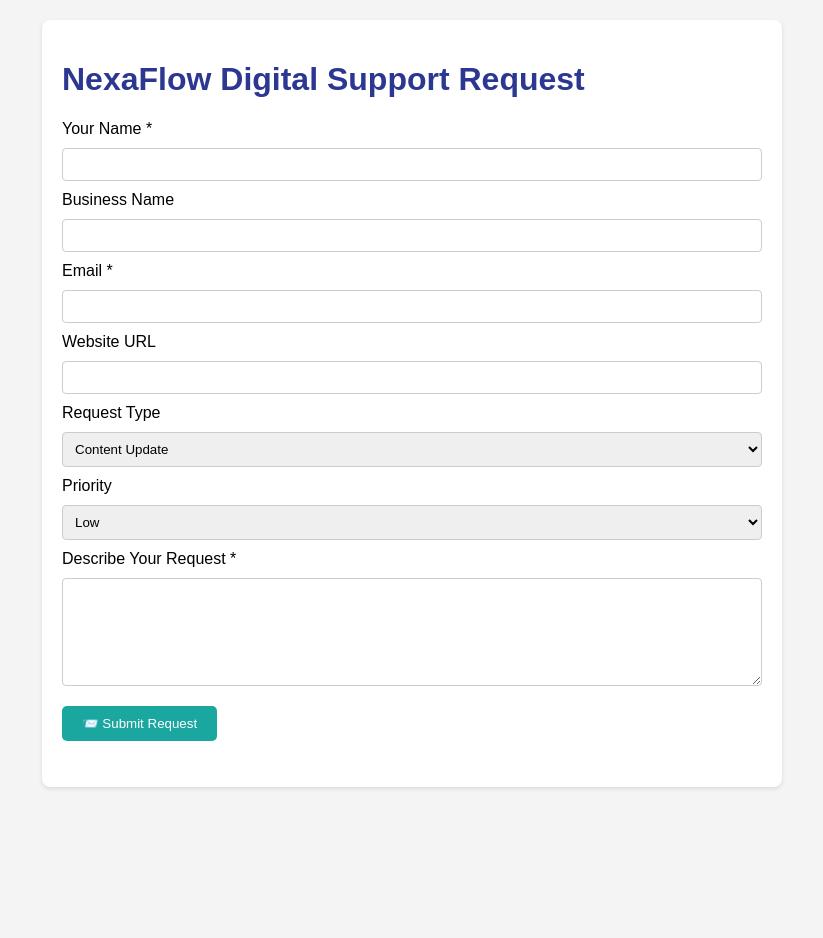
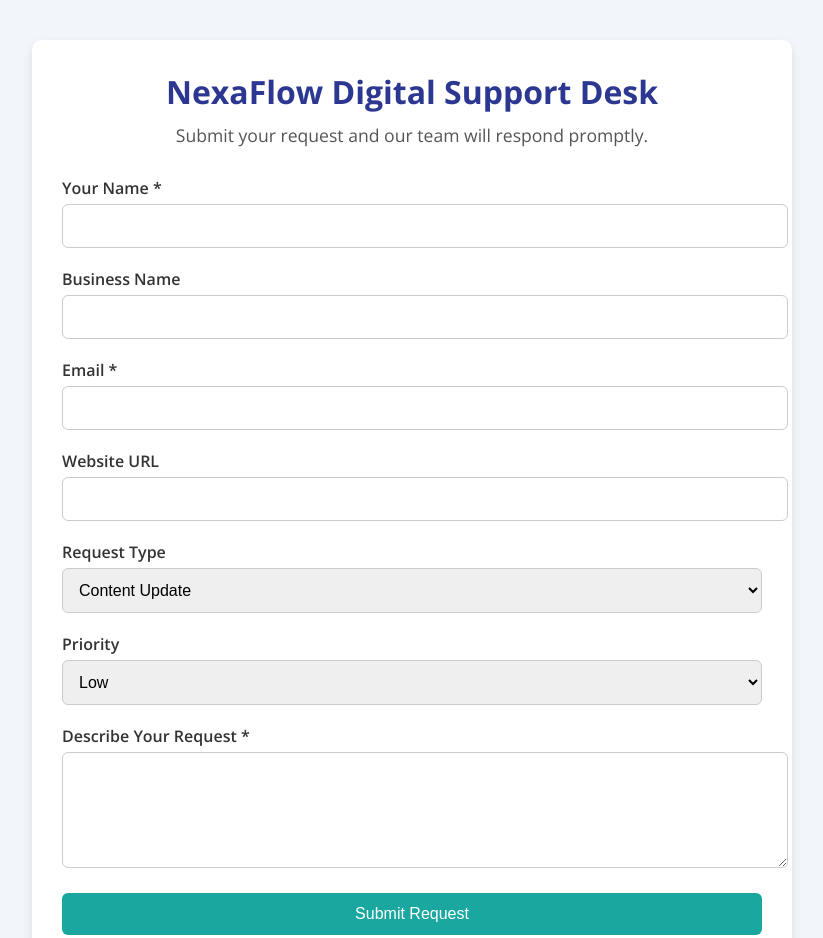
Before and after one commit to NexaFlowDigital/support-desk, a plain HTML site: page index.html in a window 1280 px wide. Shown: the top 938 px of the page, without its empty margins (228-1051 px from the left). Before the commit the page ends 807 px from the top, so only its background shows below. Drawn offline with nearby package versions, Linux system fonts and the light colour scheme.

Commit message:
Update index.html

```diff
--- a/index.html
+++ b/index.html
@@ -1,69 +1,129 @@
 <!DOCTYPE html>
-<html>
+<html lang="en">
 <head>
-    <title>NexaFlow Digital Support Request</title>
+  <meta charset="UTF-8" />
+  <meta name="viewport" content="width=device-width, initial-scale=1.0" />
+  <title>NexaFlow Digital Support Desk</title>
+  <!-- Using Google Fonts for a modern look -->
+  <link href="https://fonts.googleapis.com/css?family=Open+Sans:400,600,700&display=swap" rel="stylesheet" />
   <style>
+    /* Global Styles */
     body {
-            font-family: Arial, sans-serif;
-            margin: 20px;
-            background-color: #f4f4f4;
+      font-family: 'Open Sans', sans-serif;
+      background-color: #f2f6fa;
+      margin: 0;
+      padding: 0;
     }
     .container {
-            background: #fff;
-            padding: 20px;
-            border-radius: 8px;
-            box-shadow: 0 2px 4px rgba(0,0,0,0.1);
       max-width: 700px;
-            margin: auto;
+      margin: 40px auto;
+      background: #ffffff;
+      padding: 30px;
+      border-radius: 10px;
+      box-shadow: 0 4px 10px rgba(0, 0, 0, 0.1);
     }
-        h1, h2 {
+    header {
+      text-align: center;
+      margin-bottom: 30px;
+    }
+    header h1 {
       color: #2B3791;
+      margin: 0;
+      font-size: 2em;
+    }
+    header p {
+      color: #555;
+      font-size: 1.1em;
+      margin-top: 10px;
+    }
+    /* Form Styles */
+    form {
+      display: flex;
+      flex-direction: column;
+    }
+    .form-group {
+      margin-bottom: 20px;
+    }
+    label {
+      font-weight: 600;
+      color: #333;
+      margin-bottom: 5px;
+      display: block;
+    }
+    input[type="text"],
+    input[type="email"],
+    input[type="url"],
+    select,
+    textarea {
+      width: 100%;
+      padding: 12px;
+      border: 1px solid #ccc;
+      border-radius: 6px;
+      transition: border-color 0.3s;
+      font-size: 1em;
+    }
+    input:focus,
+    select:focus,
+    textarea:focus {
+      border-color: #2B3791;
+      outline: none;
     }
     button {
       background-color: #1AA7A0;
       color: white;
+      padding: 12px 20px;
+      font-size: 1em;
       border: none;
-            padding: 10px 20px;
-            margin: 10px 0;
-            border-radius: 5px;
+      border-radius: 6px;
       cursor: pointer;
+      transition: background-color 0.3s, transform 0.2s;
     }
     button:hover {
-            background-color: #26ABE1;
-        }
-        label, input, select, textarea {
-            display: block;
-            margin: 10px 0;
-        }
-        input, select, textarea {
-            width: 100%;
-            padding: 8px;
-            box-sizing: border-box;
-            border-radius: 4px;
-            border: 1px solid #ccc;
+      background-color: #159d93;
+      transform: translateY(-2px);
     }
     #responseMessage {
-            margin-top: 15px;
-            font-weight: bold;
+      margin-top: 20px;
+      font-weight: 600;
+      text-align: center;
+      color: #2B3791;
+    }
+    /* Responsive adjustments */
+    @media (max-width: 768px) {
+      .container {
+        margin: 20px;
+        padding: 20px;
+      }
+      header h1 {
+        font-size: 1.8em;
+      }
     }
   </style>
 </head>
 <body>
   <div class="container">
-        <h1>NexaFlow Digital Support Request</h1>
+    <header>
+      <h1>NexaFlow Digital Support Desk</h1>
+      <p>Submit your request and our team will respond promptly.</p>
+    </header>
     <form id="ticketForm">
+      <div class="form-group">
         <label for="name">Your Name *</label>
-            <input type="text" id="name" name="name" required>
-
+        <input type="text" id="name" name="name" required />
+      </div>
+      <div class="form-group">
         <label for="business">Business Name</label>
-            <input type="text" id="business" name="business">
-
+        <input type="text" id="business" name="business" />
+      </div>
+      <div class="form-group">
         <label for="email">Email *</label>
-            <input type="email" id="email" name="email" required>
-
+        <input type="email" id="email" name="email" required />
+      </div>
+      <div class="form-group">
         <label for="website">Website URL</label>
-            <input type="url" id="website" name="website">
-
+        <input type="url" id="website" name="website" />
+      </div>
+      <div class="form-group">
         <label for="requestType">Request Type</label>
         <select id="requestType" name="requestType">
           <option value="Content Update">Content Update</option>
@@ -72,7 +132,8 @@
           <option value="Technical Issue">Technical Issue</option>
           <option value="Other">Other</option>
         </select>
-
+      </div>
+      <div class="form-group">
         <label for="priority">Priority</label>
         <select id="priority" name="priority">
           <option value="Low">Low</option>
@@ -80,16 +141,17 @@
           <option value="High">High</option>
           <option value="Urgent">Urgent</option>
         </select>
-
+      </div>
+      <div class="form-group">
         <label for="description">Describe Your Request *</label>
         <textarea id="description" name="description" rows="6" required></textarea>
-
-            <button type="submit">📨 Submit Request</button>
+      </div>
+      <button type="submit">Submit Request</button>
       <p id="responseMessage"></p>
     </form>
   </div>
-
   <script>
+    // Update this URL with your deployed Google Apps Script Web App URL.
     const SCRIPT_URL = "https://script.google.com/macros/s/AKfycbwxjnlJaYCNCDM-CJ1GRuqTM6JmdeXrnXODVCG7EwJu2-JM2B_2Cobwc4S1vk5yMO9R/exec";
 
     document.getElementById("ticketForm").addEventListener("submit", function (e) {
```
Lines whose indentation alone changed are shown as unchanged.
